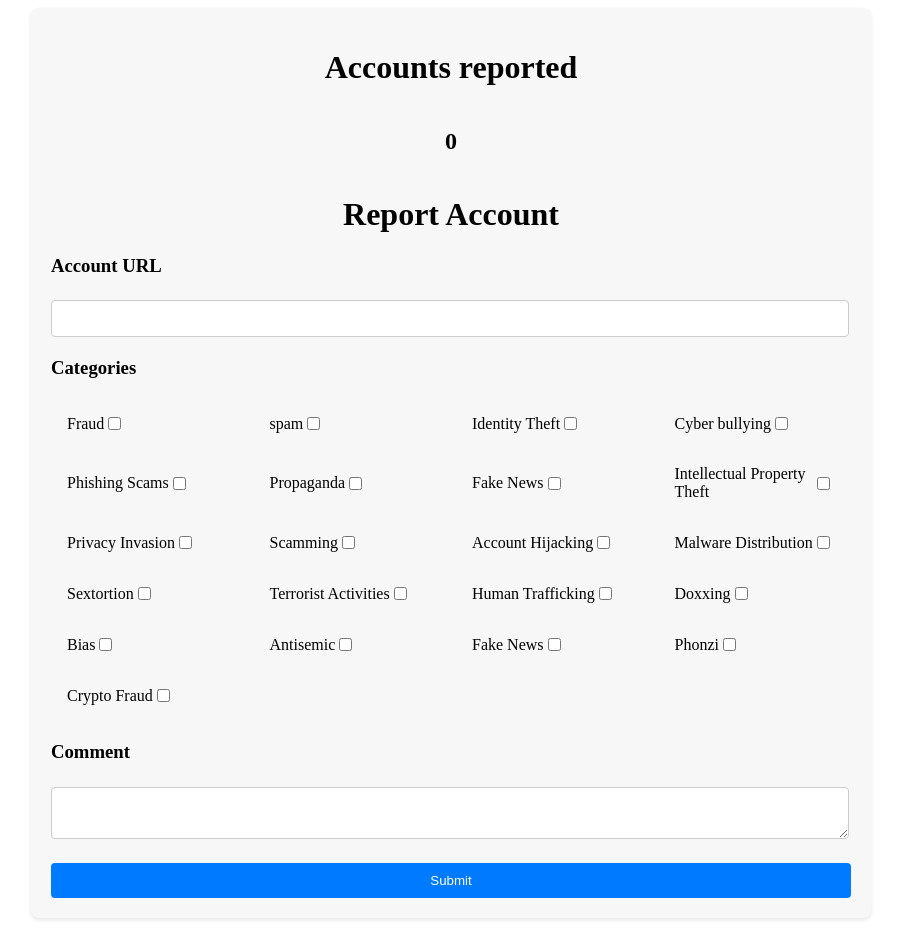
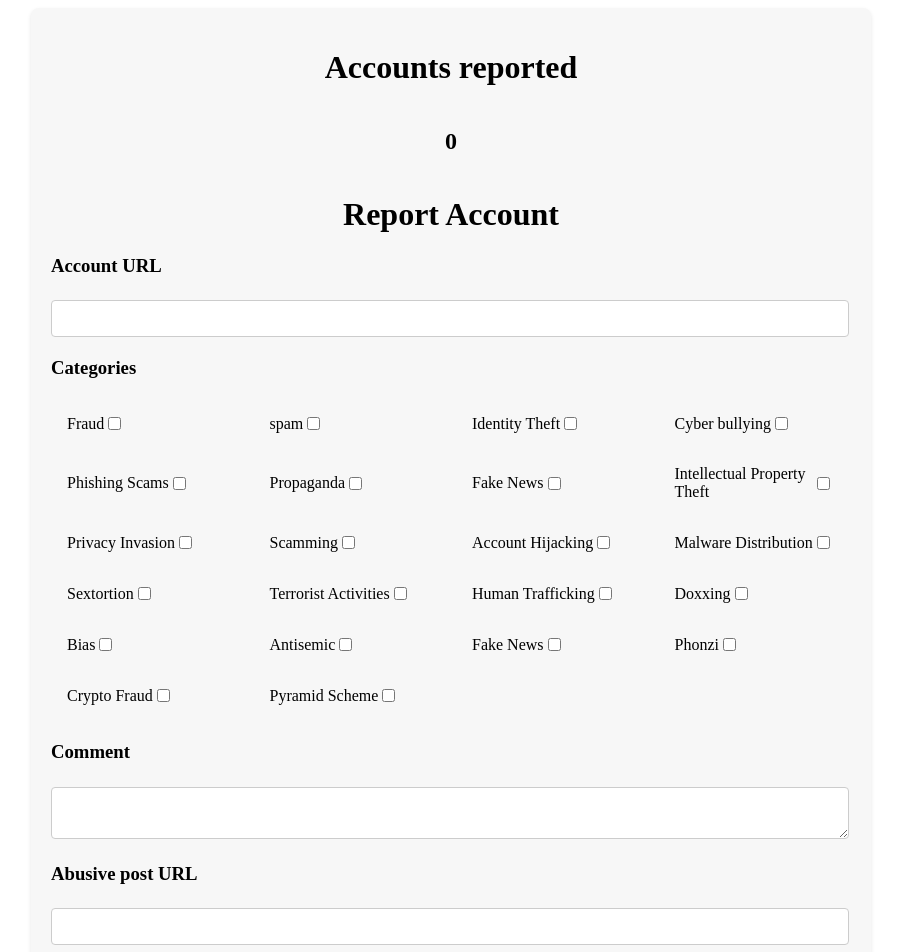
Before and after one commit to YonatanBenezra/abuse-account-db, a React (Vite) app in the folder client/: page / in a window 1280 px wide. Shown: the top 952 px of the page, without its empty margins (189-1090 px from the left). Before the commit the page ends 926 px from the top, so only its background shows below. Built offline with nearby package versions, Linux system fonts and the light colour scheme; no server answers.

Commit message:
added linktopost field

```diff
--- a/client/src/components/AbuseProfileForm/AbuseProfileForm.jsx
+++ b/client/src/components/AbuseProfileForm/AbuseProfileForm.jsx
@@ -276,6 +276,16 @@ export default function AbuseProfileForm() {
                 onChange={onChange}
               />
             </span>
+            <span className="checkbox-item">
+              <label htmlFor="PyramidScheme">Pyramid Scheme</label>
+              <input
+                className="form-checkbox"
+                name="PyramidScheme"
+                id="PyramidScheme"
+                type="checkbox"
+                onChange={onChange}
+              />
+            </span>
           </div>
         </div>
         <div className="form-section">
@@ -285,6 +295,17 @@ export default function AbuseProfileForm() {
             {...register("comment", { maxLength: 1200 })}
           />
         </div>
+        <div className="form-section">
+          <h3>Abusive post URL</h3>
+          <input
+            className="form-input"
+            {...register("linkToPost", {
+              required: true,
+              pattern:
+                /((([A-Za-z]{3,9}:(?:\/\/)?)(?:[-;:&=\+\$,\w]+@)?[A-Za-z0-9.-]+|(?:www.|[-;:&=\+\$,\w]+@)[A-Za-z0-9.-]+)((?:\/[\+~%\/.\w-_]*)?\??(?:[-\+=&;%@.\w_]*)#?(?:[\w]*))?)/,
+            })}
+          />
+        </div>
         <input className="form-submit" type="submit" />
       </form>
     </div>
```
Also changed, not shown: 1 other file (tests, documents, lock files or other folders).
